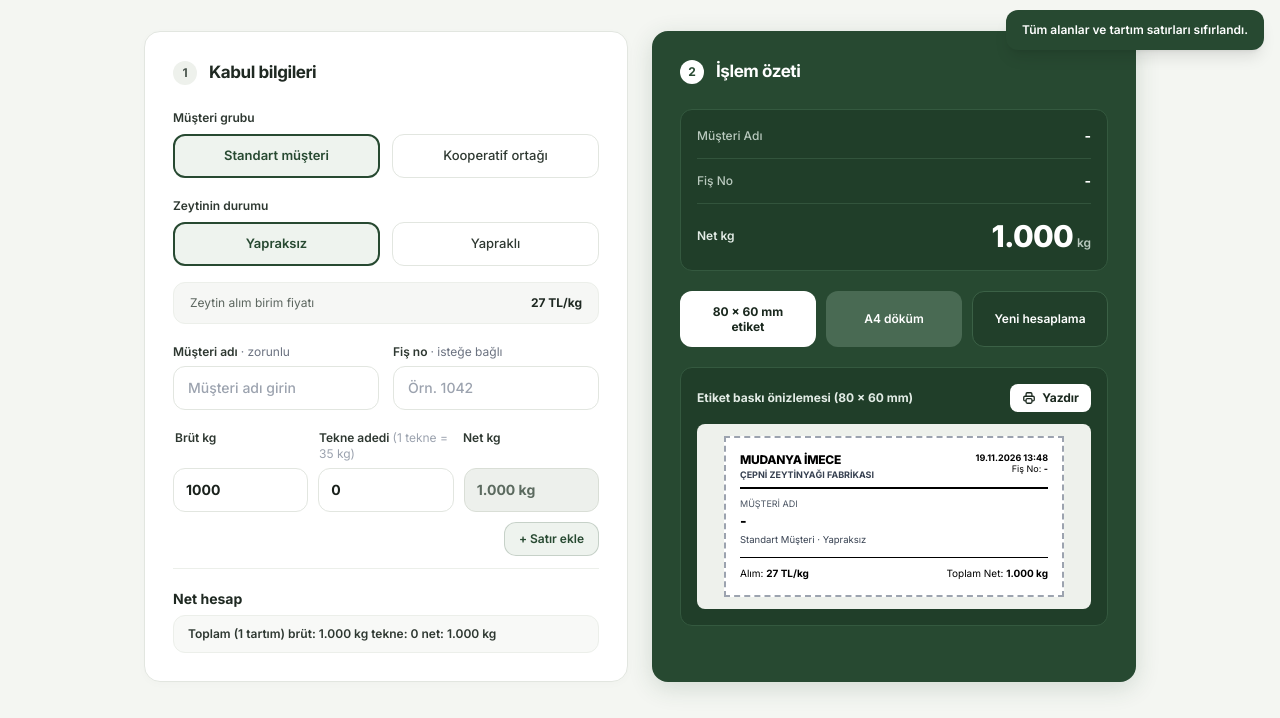
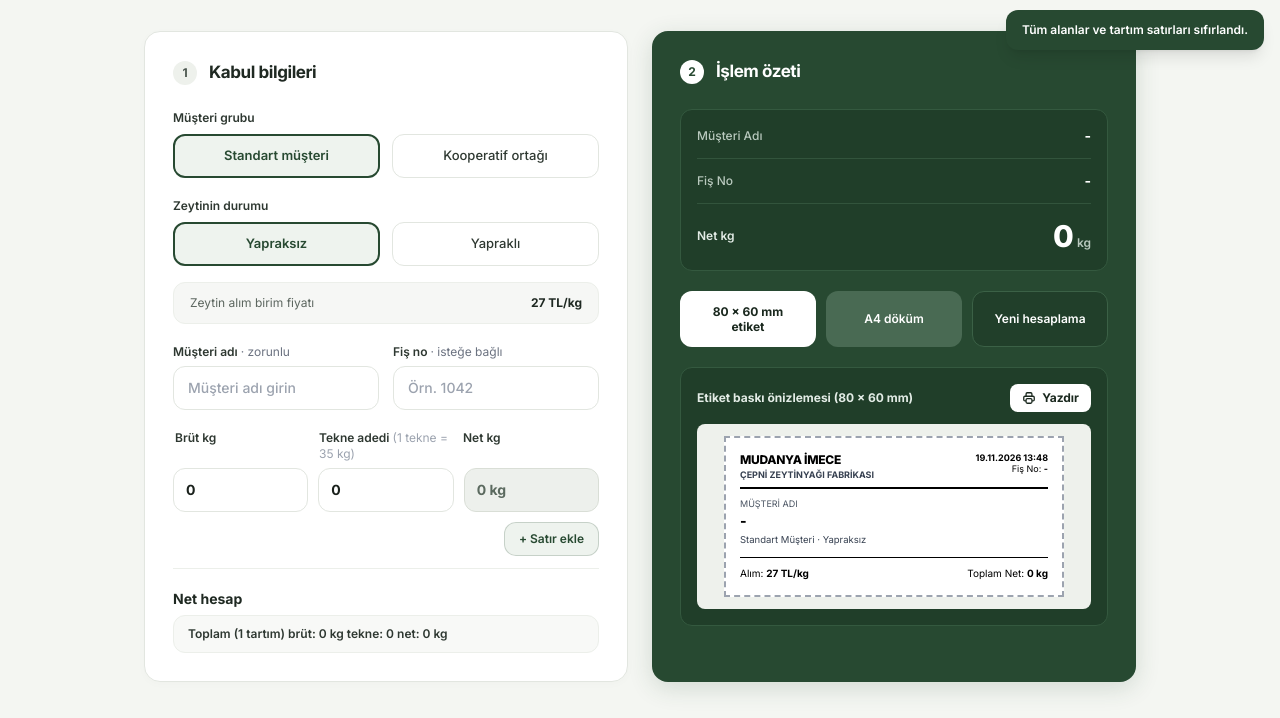
Before and after one commit to mudanyaimeceterazi/zeytinalim, a plain HTML site: page index.html in a window 1280 px wide. Both pictures are taken after a click on the button "Yeni hesaplama". Shown: the part 86-804 px from the top of the page. Drawn offline with nearby package versions, Linux system fonts and the light colour scheme.

Commit message:
Update index.html

```diff
--- a/index.html
+++ b/index.html
@@ -396,7 +396,7 @@
             }
         };
 
-        function createRow(gross = 1000, boats = 0) {
+        function createRow(gross = 0, boats = 0) {
             return {
                 id: 'row_' + Date.now() + '_' + Math.random().toString(36).slice(2, 7),
                 gross: gross,
@@ -436,7 +436,7 @@
         let state = {
             group: 'standard',       // 'standard' | 'coop'
             status: 'cleaned',       // 'cleaned' | 'uncleaned'
-            rows: [createRow(1000, 0)],
+            rows: [createRow(0, 0)],
             customerName: '',
             receiptNo: '',
             previewMode: 'label',  // 'label' | 'a4'
@@ -805,7 +805,7 @@
         document.getElementById('newCalcBtn').addEventListener('click', () => {
             state.group = 'standard';
             state.status = 'cleaned';
-            state.rows = [createRow(1000, 0)];
+            state.rows = [createRow(0, 0)];
             state.customerName = '';
             state.receiptNo = '';
             state.previewMode = 'label';
```
